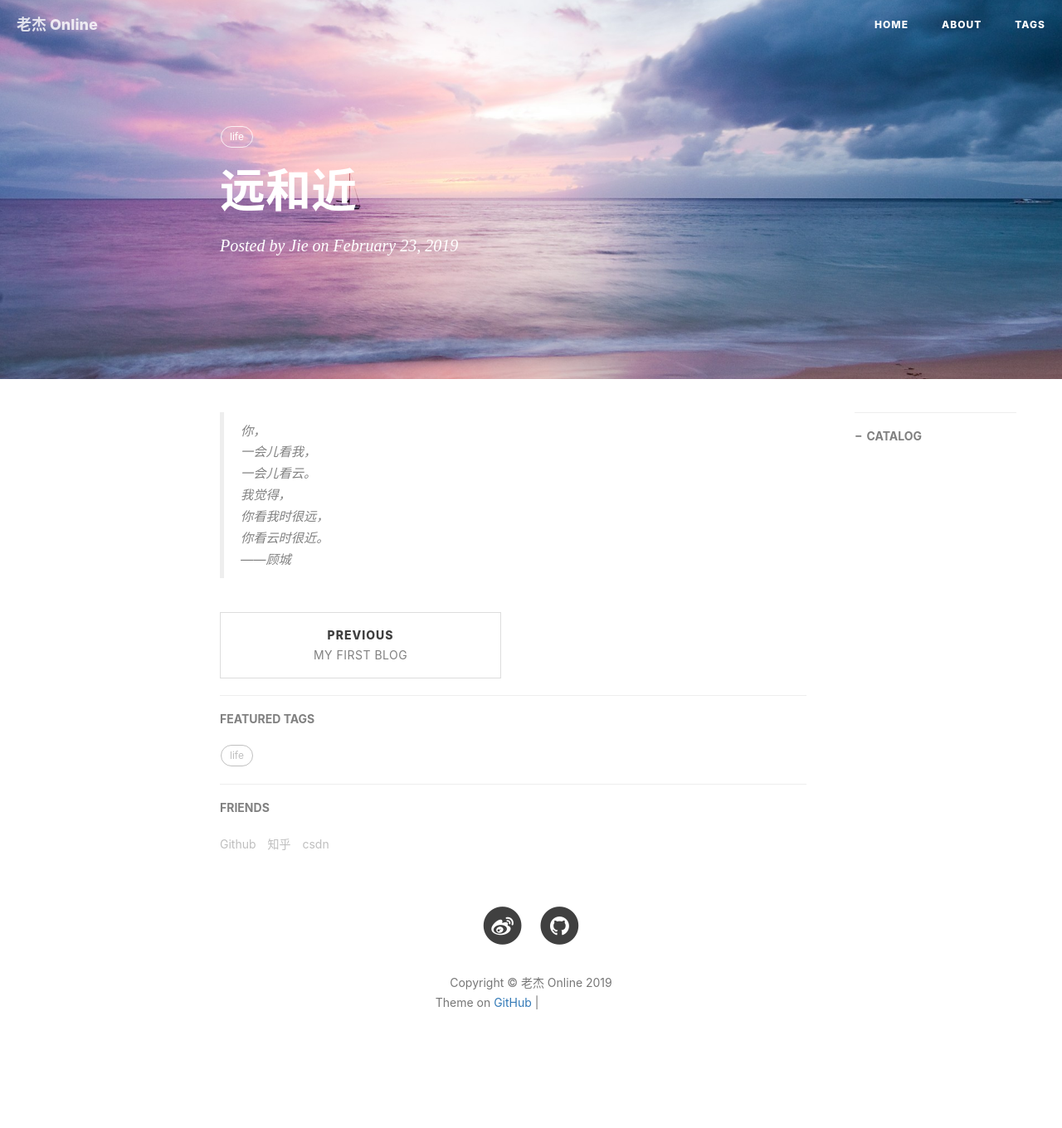
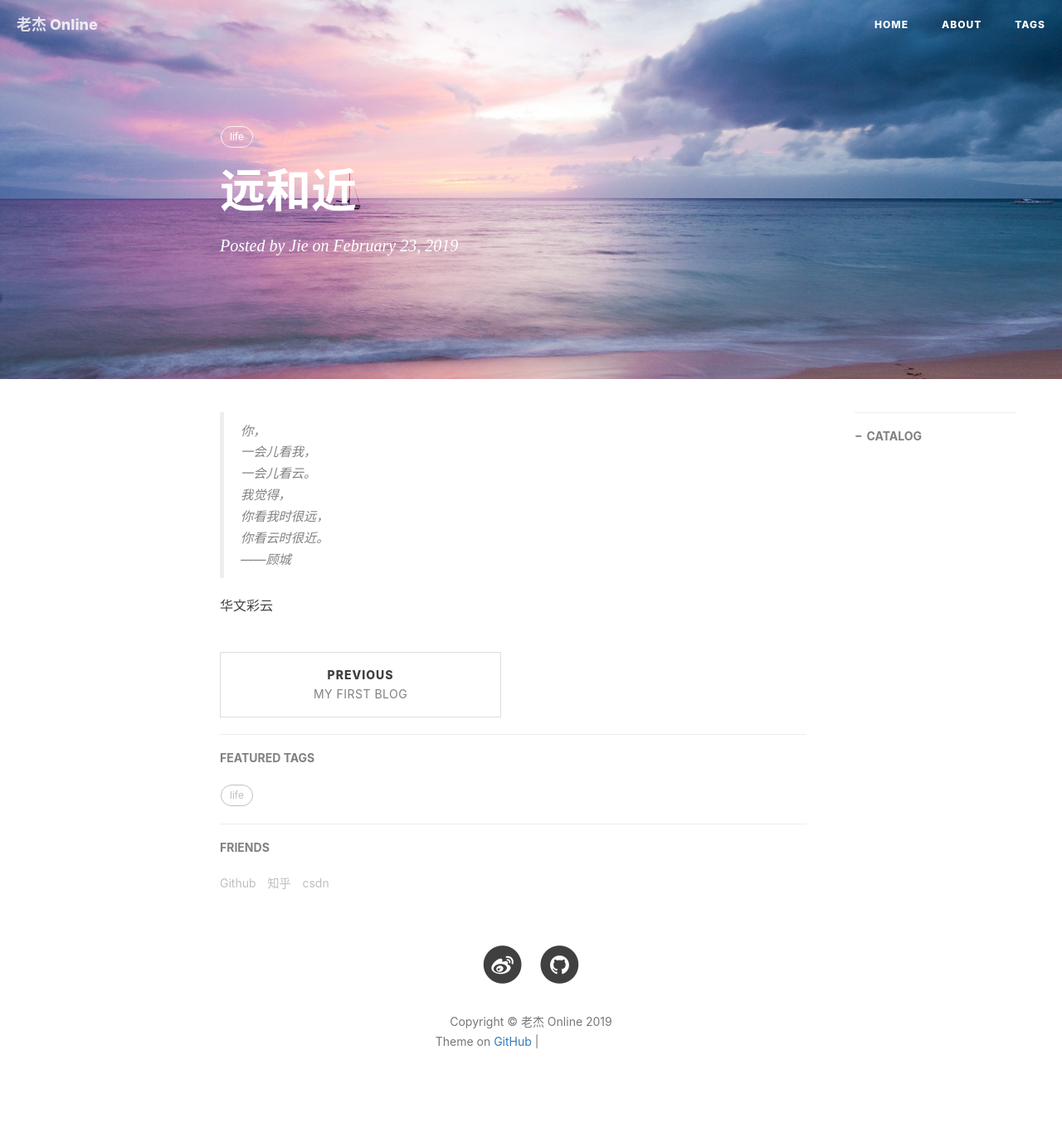
Before and after one commit to freejjj/freejjj.github.io, a Jekyll site: the page built from _posts/2019-02-13-gucheng-2019.md, in a window 1280 px wide. Shown: the whole page at 83% size. Built offline with Jekyll 4.4.1, drawn with Linux system fonts in a browser that asks for light colours; nearby versions of some CDN libraries; comment, search, counter and statistics services are not loaded; before the commit the page ends 1313 px from its top, so only the background shows below that; grey boxes are pictures that could not be loaded.

Commit message:
Update 2019-02-13-gucheng-2019.md

```diff
--- a/_posts/2019-02-13-gucheng-2019.md
+++ b/_posts/2019-02-13-gucheng-2019.md
@@ -23,3 +23,6 @@ tags:                               #标签
 >
 >你看云时很近。
 >              ——顾城
+
+
+<font face="STCAIYUN">华文彩云</font>
```
